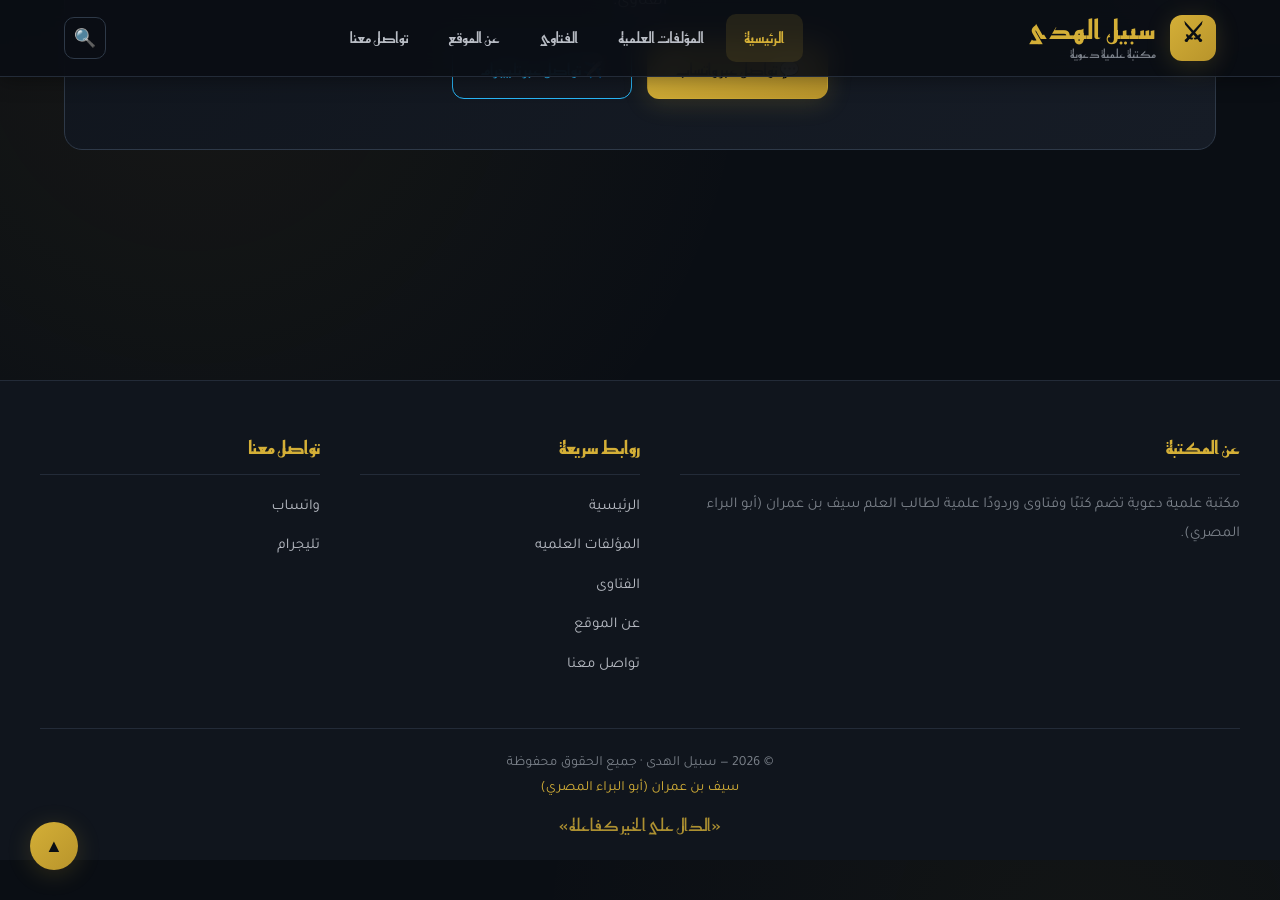
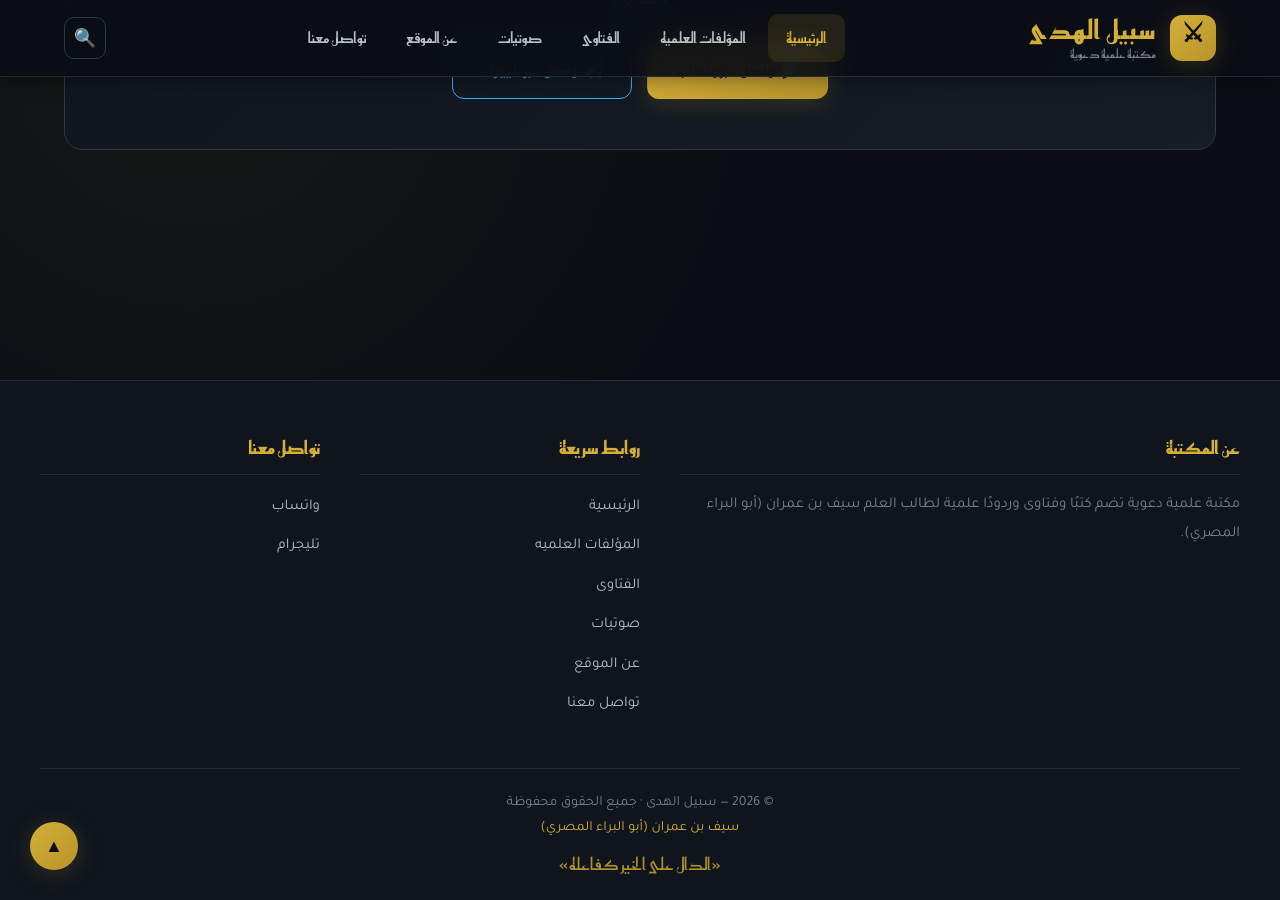
Before and after one commit to saifomran262977-svg/sabeel-alhuda-web, a Jekyll site: the page built from index.md, in a window 1280 px wide and 900 px high, scrolled down 2656 px. Built offline with Jekyll 4.4.1, drawn with Linux system fonts in a browser that asks for light colours; some web fonts are replaced.

Commit message:
Add audio section to navigation

```diff
--- a/_data/navigation.yml
+++ b/_data/navigation.yml
@@ -7,6 +7,9 @@
 - title: "الفتاوى"
   url: "/fatwas/"
 
+- title: "صوتيات"
+  url: "/audio/"
+
 - title: "عن الموقع"
   url: "/about/"
 
```
